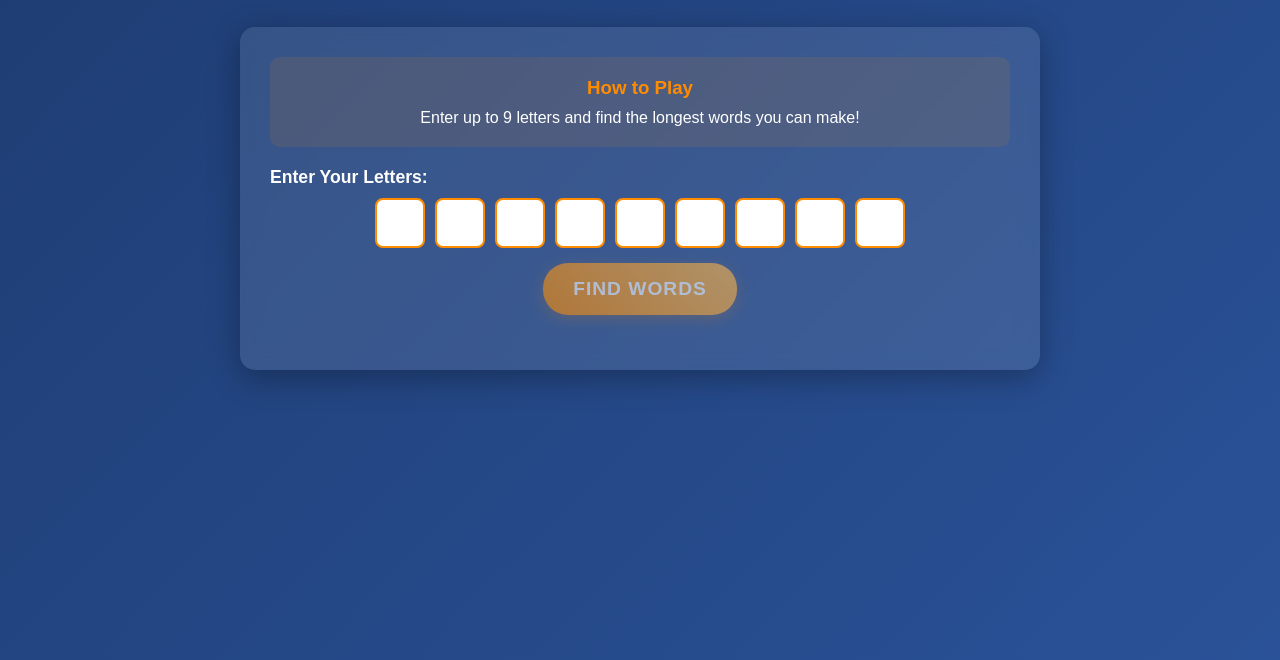
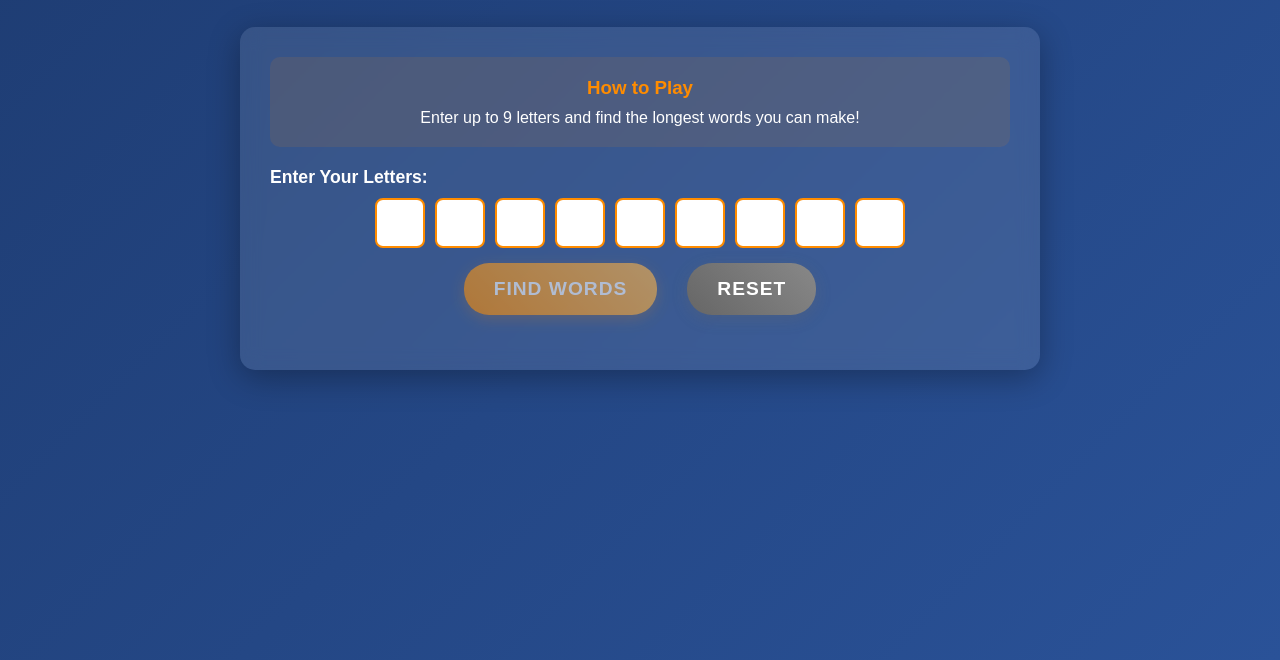
Before and after one commit to bmc-eng/CountdownAPI, a plain HTML site: page index.html in a window 1280 px wide. Shown: the part 140-800 px from the top of the page. Drawn offline with Linux system fonts and the light colour scheme.

Commit message:
added reset button and input validation

```diff
--- a/index.html
+++ b/index.html
@@ -90,7 +90,7 @@
             box-shadow: 0 0 10px rgba(255, 140, 0, 0.5);
         }
 
-        .find-words-btn {
+        .game-btn {
             background: linear-gradient(45deg, #ff8c00, #ffb84d);
             color: white;
             border: none;
@@ -103,17 +103,35 @@
             transition: all 0.3s ease;
             text-transform: uppercase;
             letter-spacing: 1px;
+            margin: 0 10px;
         }
 
-        .find-words-btn:hover {
+        .game-btn:hover {
             transform: translateY(-2px);
             box-shadow: 0 6px 20px rgba(255, 140, 0, 0.4);
         }
 
-        .find-words-btn:disabled {
+        .game-btn:disabled {
             opacity: 0.6;
             cursor: not-allowed;
             transform: none;
+        }
+
+        .reset-btn {
+            background: linear-gradient(45deg, #666, #888);
+            box-shadow: 0 4px 15px rgba(102, 102, 102, 0.3);
+        }
+
+        .reset-btn:hover {
+            box-shadow: 0 6px 20px rgba(102, 102, 102, 0.4);
+        }
+
+        .button-container {
+            display: flex;
+            justify-content: center;
+            align-items: center;
+            flex-wrap: wrap;
+            gap: 10px;
         }
 
         .results-container {
@@ -226,9 +244,12 @@
                 <input type="text" class="letter-box" maxlength="1" oninput="handleLetterInput(this, 7)">
                 <input type="text" class="letter-box" maxlength="1" oninput="handleLetterInput(this, 8)">
             </div>
-            <div style="text-align: center;">
-                <button class="find-words-btn" onclick="findWords()" id="findWordsBtn">
+            <div class="button-container">
+                <button class="game-btn" onclick="findWords()" id="findWordsBtn">
                     Find Words
+                </button>
+                <button class="game-btn reset-btn" onclick="resetGame()" id="resetBtn">
+                    Reset
                 </button>
             </div>
         </div>
@@ -241,7 +262,8 @@
 
     <script>
         function handleLetterInput(input, index) {
-            const value = input.value.toUpperCase();
+            // Only allow letters
+            const value = input.value.replace(/[^a-zA-Z]/g, '').toUpperCase();
             input.value = value;
 
             // Auto-focus next input if current has value and not last input
@@ -342,8 +364,46 @@
             wordsGrid.innerHTML = html;
         }
 
-        // Add Enter key support
+
+        function resetGame() {
+            // Clear all letter boxes
+            const inputs = document.querySelectorAll('.letter-box');
+            inputs.forEach(input => {
+                input.value = '';
+            });
+
+            // Hide results
+            const resultsContainer = document.getElementById('resultsContainer');
+            resultsContainer.style.display = 'none';
+
+            // Focus first input
+            if (inputs.length > 0) {
+                inputs[0].focus();
+            }
+
+            // Update button state
+            updateButtonState();
+        }
+
+        // Add keydown event to prevent non-letter input
         document.addEventListener('keydown', function(event) {
+            if (event.target.classList.contains('letter-box')) {
+                // Allow backspace, delete, tab, escape, enter
+                if ([8, 9, 27, 13, 46].indexOf(event.keyCode) !== -1 ||
+                    // Allow Ctrl+A, Ctrl+C, Ctrl+V, Ctrl+X
+                    (event.keyCode === 65 && event.ctrlKey === true) ||
+                    (event.keyCode === 67 && event.ctrlKey === true) ||
+                    (event.keyCode === 86 && event.ctrlKey === true) ||
+                    (event.keyCode === 88 && event.ctrlKey === true)) {
+                    return;
+                }
+                // Ensure that it is a letter and stop the keypress
+                if ((event.shiftKey || (event.keyCode < 65 || event.keyCode > 90))) {
+                    event.preventDefault();
+                }
+            }
+
+            // Handle Enter key for finding words
             if (event.key === 'Enter') {
                 const button = document.getElementById('findWordsBtn');
                 if (!button.disabled) {
```
